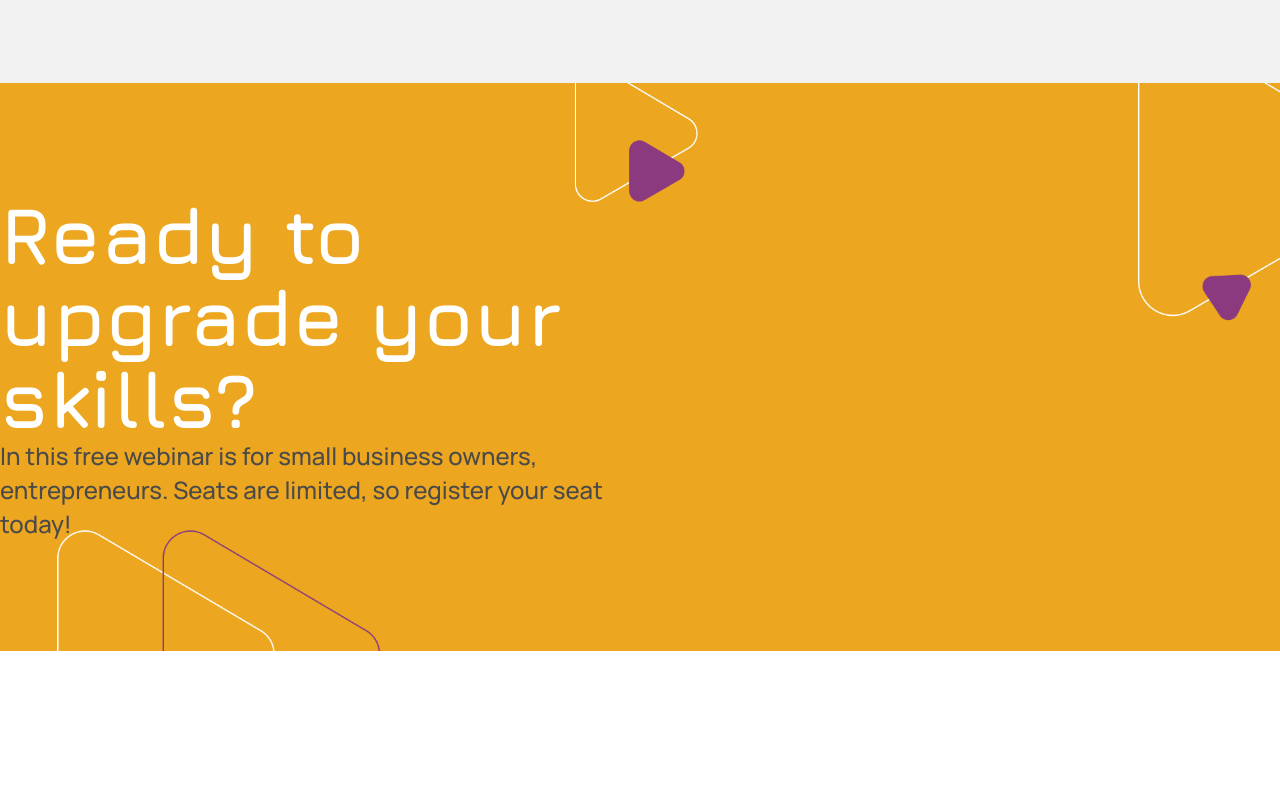
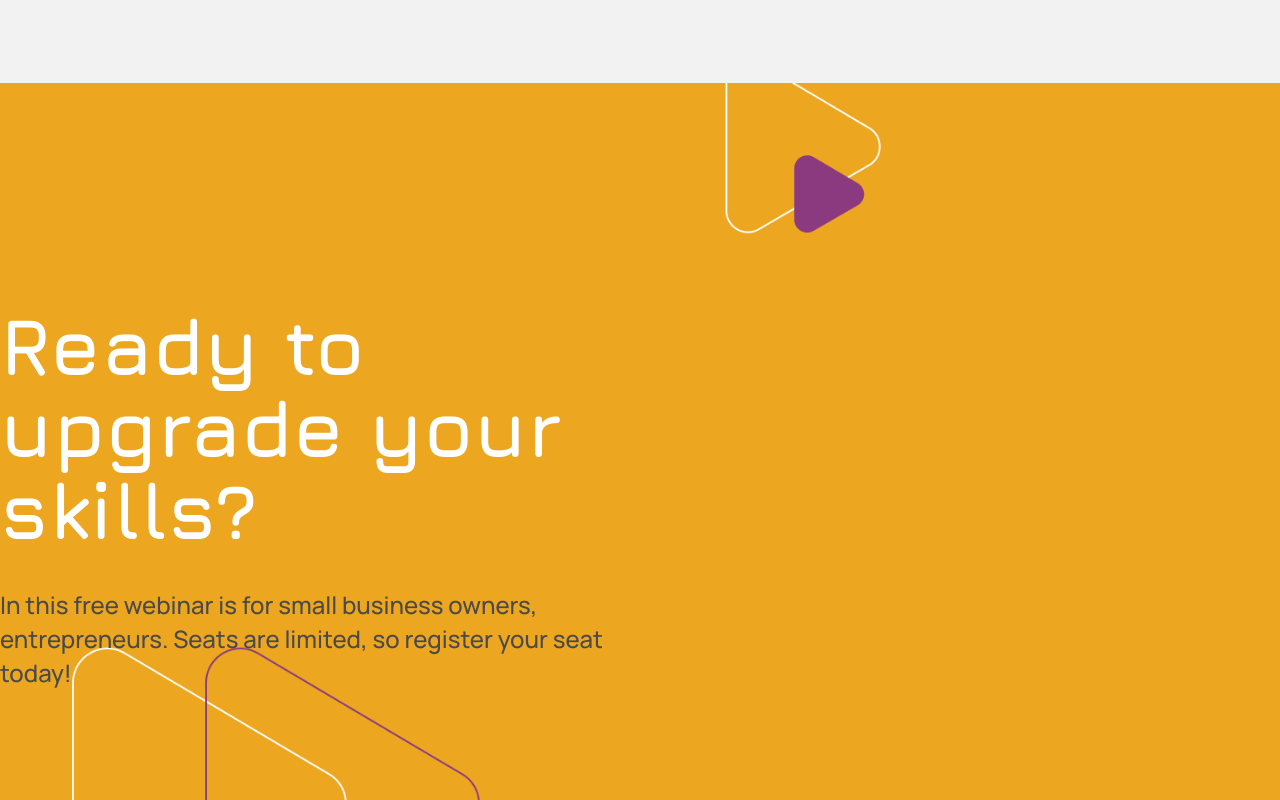
Before and after one commit to ashrafun-nesa/webinar-template, a plain HTML site: page index.html in a window 1280 px wide. Shown: the part 3888-4688 px from the top of the page. Before the commit the page ends 4539 px from the top, so only its background shows below. Drawn offline with nearby package versions, Linux system fonts and the light colour scheme.

Commit message:
Footer in progress

```diff
--- a/style.css
+++ b/style.css
@@ -326,9 +326,8 @@ figcaption.time-limit {
   font-weight: 700;
   font-size: 80px;
   line-height: 1.025;
-  /* or 102% */
-
   color: #ffffff;
+  margin: 111px 0px 38px;
 }
 .left-wrapper-text {
   font-family: "Manrope";
@@ -338,9 +337,10 @@ figcaption.time-limit {
   line-height: 1.41;
   color: #4a4a4a;
 }
-.footer-wrapper{
-    display: flex;
+.footer-wrapper {
+  display: flex;
 }
-.left-wrapper, .right-wrapper{
-    width: 50%;
+.left-wrapper,
+.right-wrapper {
+  width: 50%;
 }
```
